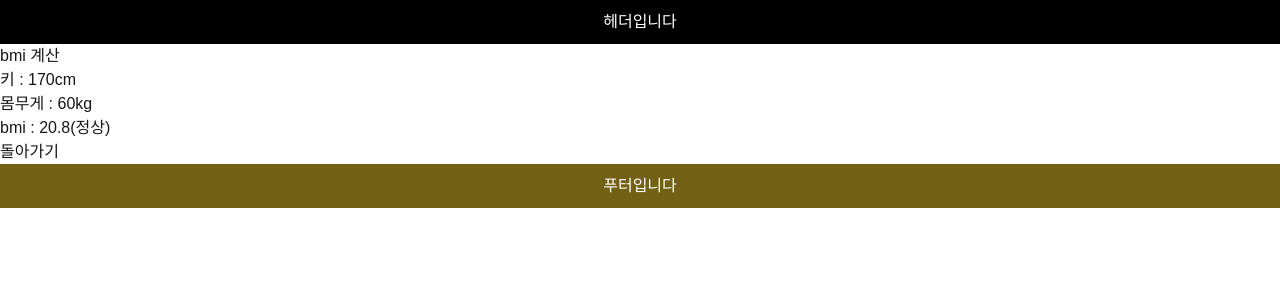
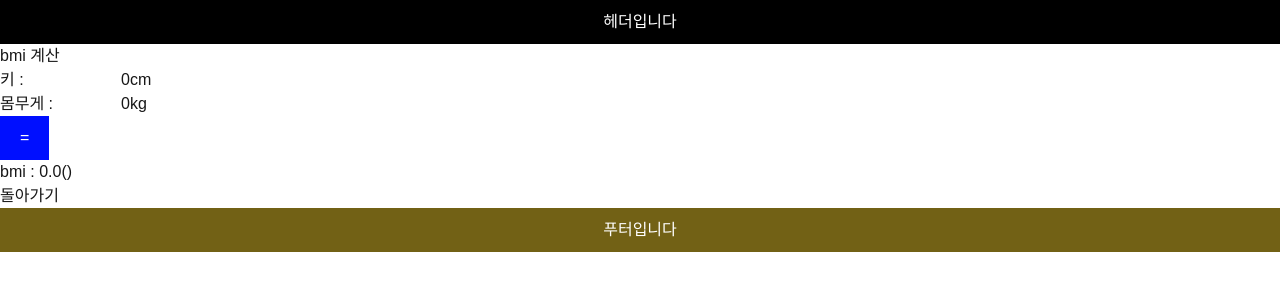
Before and after one commit to skfkfkvlrm/ai-vibe-frontend, a Next.js app in the folder hello-nextjs/: page /health in a window 1280 px wide. Shown: the top 300 px of the page. Built offline with nearby package versions, Linux system fonts and the light colour scheme.

Commit message:
feat: add new pages including health BMI calculator, cats, and calculator views

```diff
--- a/hello-nextjs/app/calc/page.tsx
+++ b/hello-nextjs/app/calc/page.tsx
@@ -23,12 +23,13 @@ export default function CalcPage() {
                 <input type="text" placeholder="두번째 숫자를 입력하세요"
                     value={secondNum} onChange={(e) => setSecondNum(Number(e.target.value))}></input><br />
             </p>
-            <button style={{
+            <button onClick={addSum} style={{
                 backgroundColor: "#000fff",
                 color: "#ffffff",
                 padding: "10px 20px"
             }}>+</button>
             <p>합계: {sum}</p>
+            <button><a href='/'>돌아가기</a></button>
         </div>
     );
 }
--- /dev/null
+++ b/hello-nextjs/app/cats/page.tsx
@@ -0,0 +1,7 @@
+export default function CatsPage() {
+    return (
+        <div>
+            <h1>캣츠입니다</h1>
+        </div>
+    );
+}
--- a/hello-nextjs/app/health/page.tsx
+++ b/hello-nextjs/app/health/page.tsx
@@ -1,27 +1,47 @@
+"use client";
+import { useState } from "react";
 import { calcBmi } from "../_lib/bmi";
+
 export default function HealthPage() {
-    let height = 170;
-    let weight = 60;
-    let result = '';
-    let bmi = Number(calcBmi(height, weight)).toFixed(1);
-    if (bmi < '0.1') {
-        result = '존재할 수 없는 수치';
-    } else if (bmi < '18.5') {
-        result = '저체중';
-    } else if (bmi < '23') {
-        result = '정상';
-    } else if (bmi < '25') {
-        result = '과체중';
-    } else {
-        result = '비만';
+    const [height, setHeight] = useState<number>(0);
+    const [weight, setWeight] = useState<number>(0);
+    const [bmi, setBmi] = useState<number>(0);
+    const [result, setResult] = useState<string>('')
+    const inputStyle = { width: '60px', textAlign: "right" as const };
+
+    function handleBmi() {
+        const value = calcBmi(height, weight);
+        setBmi(value);
+
+        if (!isFinite(value) || value <= 0) setResult('존재할 수 없는 수치');
+        else if (value < 18.5) setResult('저체중');
+        else if (value < 23) setResult('정상');
+        else if (value < 25) setResult('과체중');
+        else setResult('비만');
     }
+
     return (
         <div>
             <h1>bmi 계산</h1>
-            <p>키 : {height}cm</p>
-            <p>몸무게 : {weight}kg</p>
-            <p>bmi : {bmi}({result})</p>
+            <p>
+                <span style={{ display: "inline-block", width: "70px" }}>키 :</span>
+                <input type="text" placeholder="키를 입력해주세요"
+                    value={height} onChange={(e) => setHeight(Number(e.target.value))}
+                    style={inputStyle}></input>cm
+            </p>
+            <p>
+                <span style={{ display: "inline-block", width: "70px" }}>몸무게 :</span>
+                <input type="text" placeholder="몸무게를 입력해주세요"
+                    value={weight} onChange={(e) => setWeight(Number(e.target.value))}
+                    style={inputStyle}></input>kg
+            </p>
+            <button onClick={handleBmi} style={{
+                backgroundColor: "#000fff",
+                color: "#ffffff",
+                padding: "10px 20px"
+            }}>=</button>
+            <p>bmi : {bmi.toFixed(1)}({result})</p>
             <button><a href='/'>돌아가기</a></button>
-        </div>
+        </div >
     );
 }
--- a/hello-nextjs/app/page.tsx
+++ b/hello-nextjs/app/page.tsx
@@ -19,7 +19,8 @@ export default function Home() {
           <a href='/health'>건강</a><br />
           <a href='/dashboard'>대시보드</a><br />
           <a href='/calc'>계산기</a><br />
-          <a href='/lib'>비밀</a>
+          <a href='/lib'>비밀</a><br />
+          <a href='/cats'>고양이</a>
         </div>
       </h1>
     </div>
```
